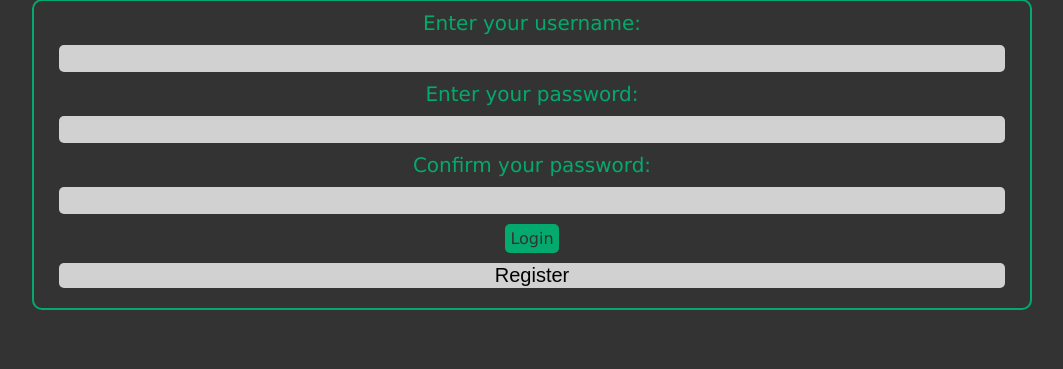
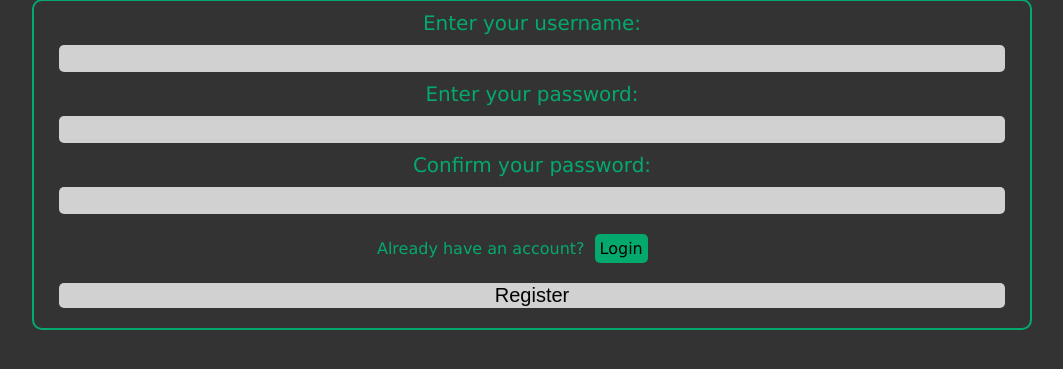
Before and after one commit to totensee/chatapp, a Flask app: page /register in a window 1280 px wide. Shown: the part 153-522 px from the top of the page, without its empty margins (108-1171 px from the left). Run offline with Flask 2, Linux system fonts and the light colour scheme.

Commit message:
UI Improvements

```diff
--- a/chatapp/routes.py
+++ b/chatapp/routes.py
@@ -4,7 +4,7 @@ from flask import render_template, redirect, url_for, flash, request
 from flask_login import login_user, logout_user, login_required, current_user
 
 @app.route("/")
-def default():
+def home_page():
     return render_template("home.html")
 
 @app.route("/login")
--- a/chatapp/static/messages.css
+++ b/chatapp/static/messages.css
@@ -113,6 +113,7 @@ _::-webkit-full-page-media, _:future, :root .message-container {
     width: 100%;
     font-size: 4vh;
     text-align: left;
+    overflow: hidden;
 }
 
 .chat-list > .chat-item > p.unseen-messages {
--- a/chatapp/static/styles.css
+++ b/chatapp/static/styles.css
@@ -119,15 +119,25 @@ Login Page / Register Page
     outline: 3px solid black;
 }
 
-.form > a {
+.login-choice-wrapper {
+    display: flex;
+    justify-content: center;
+    align-items: center;
+}
+
+.form > .login-choice-wrapper > a {
     width: initial;
     display: inline-block;
     padding: 5px;
-    margin: 0;
+    margin: 0 10px;
     background-color: var(--font-color);
     text-decoration: none;
-    color: var(--background-color);
+    color: black;
     border-radius: 5px;
+}
+
+.form > .login-choice-wrapper > p {
+    color: var(--font-color);
 }
 
 .form > input[type=submit] {
--- a/chatapp/templates/register.html
+++ b/chatapp/templates/register.html
@@ -28,19 +28,15 @@
         <div class="inner-form-container">
             <form action="/register" method="post" class="form">
                 <label for="username">Enter your username:</label>
-                <br>
                 <input type="text" id="username" name="username">
-                <br>
                 <label for="password1">Enter your password:</label>
-                <br>
                 <input type="password" id="password1" name="password1">
-                <br>
                 <label for="password2">Confirm your password:</label>
-                <br>
                 <input type="password" id="password2" name="password2">
-                <br>
-                <a href="/login">Login</a>
-                <br>
+                <div class="login-choice-wrapper">
+                    <p>Already have an account?</p>
+                    <a href="/login">Login</a>
+                </div>
                 <input type="submit" value="Register">
             </form>
         </div>
```
Also changed, not shown: chatapp/static/javascript/uiscript.js (+5 -2 lines), chatapp/templates/login.html (+4 -6 lines).
